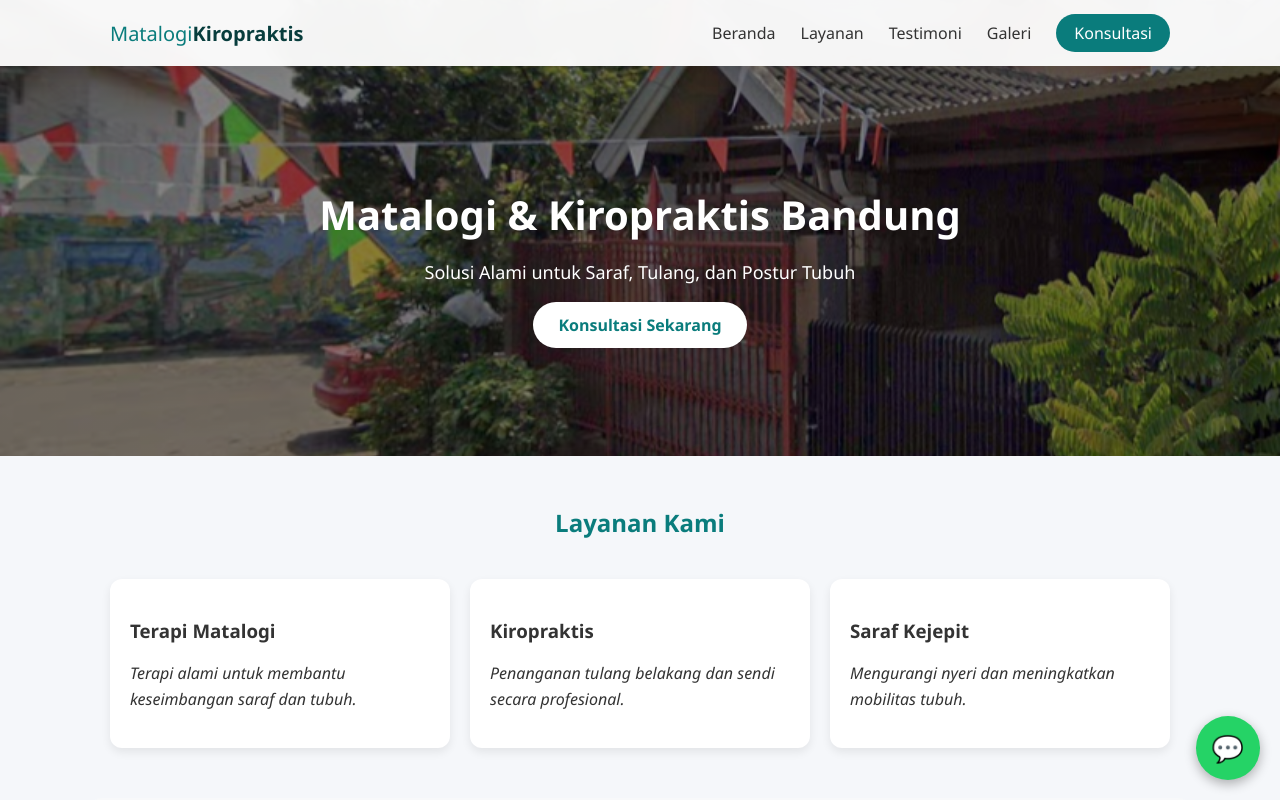
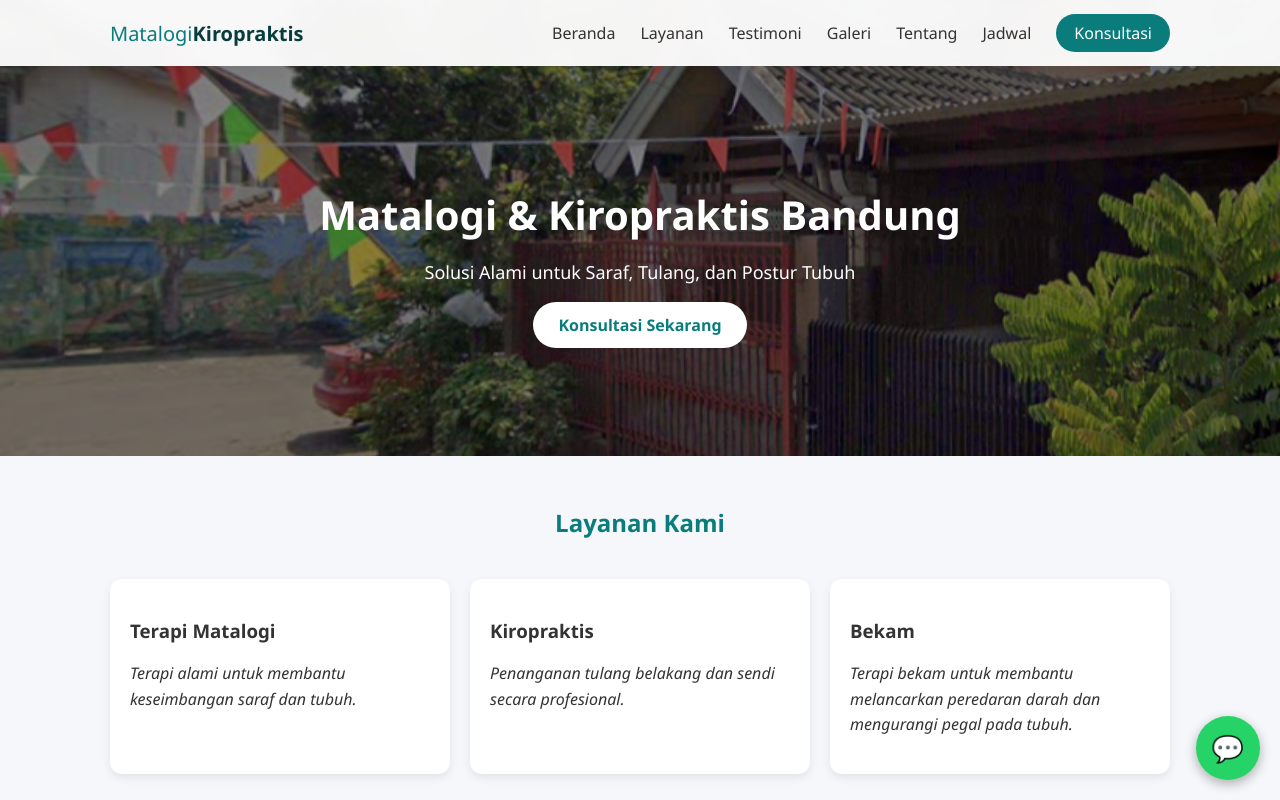
Before and after one commit to ariacahya/matalogi-kiropraktis, a plain HTML site: page index.html in a window 1280 px wide. Shown: the top 800 px of the page. Drawn offline with Linux system fonts and the light colour scheme.

Commit message:
update website ketiga

```diff
--- a/index.html
+++ b/index.html
@@ -20,6 +20,8 @@
       <a href="#layanan">Layanan</a>
       <a href="#testimoni">Testimoni</a>
       <a href="#galeri">Galeri</a>
+      <a href="#tentang">Tentang</a>
+      <a href="#jadwal">Jadwal</a>
       <a href="#kontak" class="btn-nav">Konsultasi</a>
     </nav>
 
@@ -53,8 +55,8 @@
             </div>
 
             <div class="card">
-                <h3>Saraf Kejepit</h3>
-                <p>Mengurangi nyeri dan meningkatkan mobilitas tubuh.</p>
+                <h3>Bekam</h3>
+                <p>Terapi bekam untuk membantu melancarkan peredaran darah dan mengurangi pegal pada tubuh.</p>
             </div>
         </div>
     </section>
@@ -97,7 +99,7 @@
 
     <!-- TENTANG -->
     <!-- ✅ reveal -->
-    <section class="container light reveal">
+    <section class="container light reveal" id="tentang">
         <h2>Tentang Kami</h2>
         <p>
             Klinik Matalogi & Kiropraktis Bandung melayani pasien dari Bandung,
@@ -108,7 +110,7 @@
 
     <!-- JADWAL -->
     <!-- ✅ reveal -->
-    <section class="container light reveal">
+    <section class="container light reveal" id="jadwal">
         <h2>Jadwal Praktik</h2>
 
         <table class="jadwal">
@@ -148,8 +150,8 @@
     <!-- ✅ reveal -->
     <section class="container reveal" id="kontak">
         <h2>Kontak</h2>
-        <p>📍 Klinik Matalogi & Kiropraktis Bandung</p>
-        <p>📌 Bandung, Jawa Barat</p>
+        <p>📍 Matalogi & Kiropraktis Bandung</p>
+        <p>📌 Jl. Sarimas Utara I No.11, Sukamiskin, Kec. Arcamanik, Kota Bandung, Jawa Barat 40293</p>
         <p>📞 WhatsApp: <a href="https://wa.me/6281281281364" target="_blank">
         +62 812-8128-1364</p>
     </section>
```
Also changed, not shown: style.css (line endings or trailing spaces).
